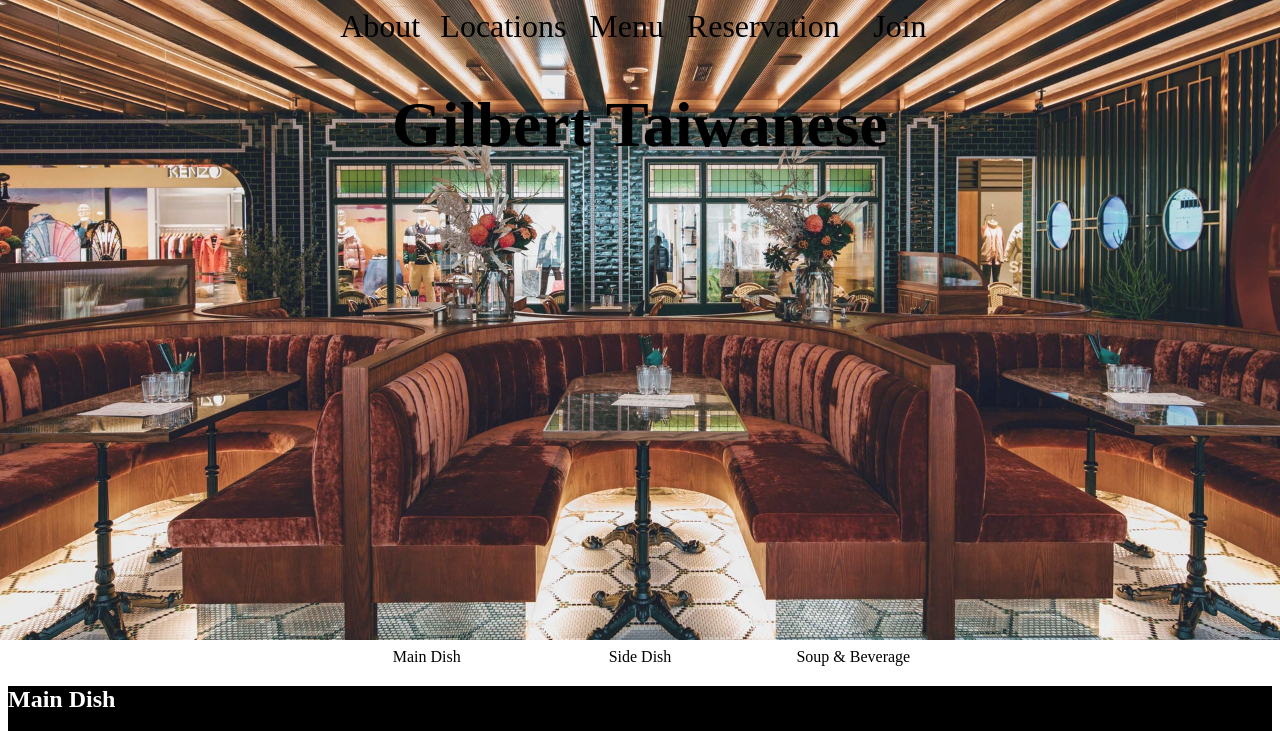
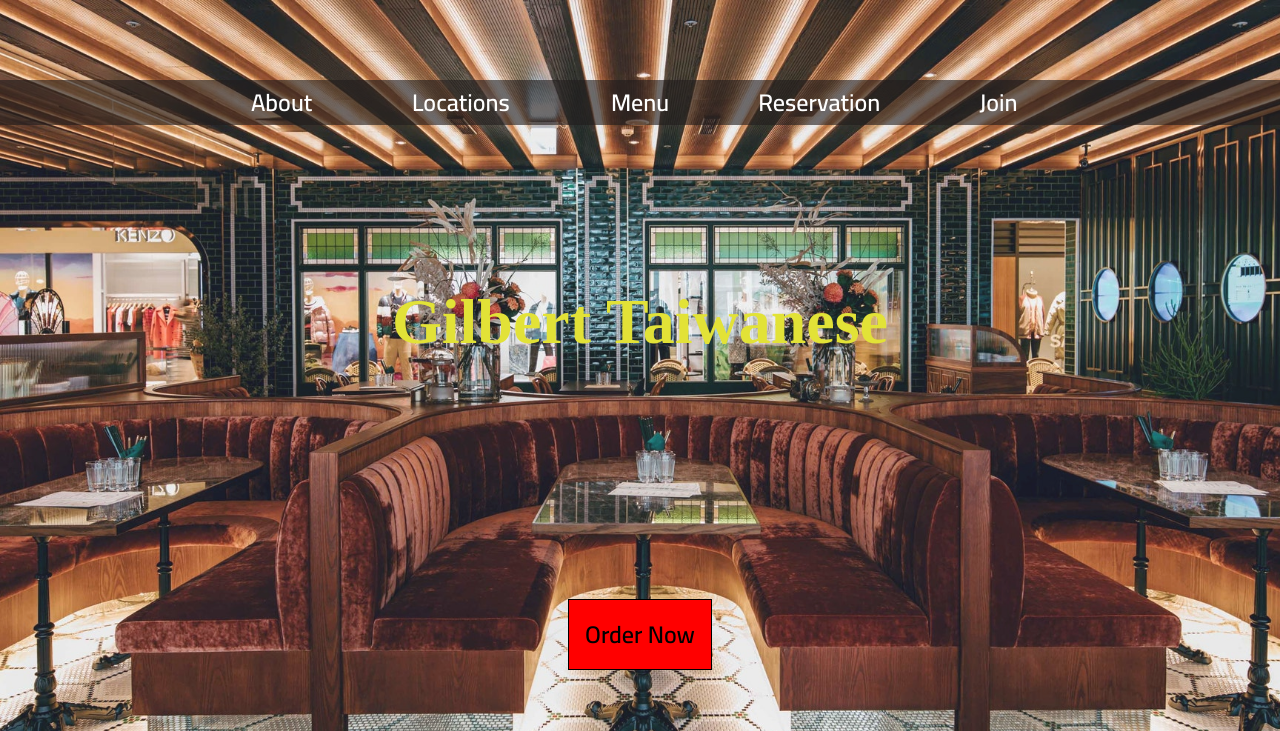
Before and after one commit to HuiChihWang/WebBeginnerProject, a plain HTML site: page beginner_project/restaurant-page/project/index.html in a window 1280 px wide. Shown: the top 731 px of the page. Drawn offline with Linux system fonts and the light colour scheme; a web font is replaced by a local one.

Commit message:
revise header

```diff
--- a/beginner_project/restaurant-page/project/css/font.css
+++ b/beginner_project/restaurant-page/project/css/font.css
@@ -1,8 +1,22 @@
+
+@import url('https://fonts.googleapis.com/css2?family=Cairo:wght@600&family=Holtwood+One+SC&display=swap');
+
 #main-nav{
-    font-size: 2em;
+    font-size: 1.5em;
+    font-family: 'Cairo', sans-serif;
+    color: white;
 }
 
 .title-font {
     font-size: 4em;
     text-align: center;
+    font-family: 'Holtwood One SC', serif;
+    color: rgb(226, 226, 55);
+    /* background-color:rgba(34, 29, 29, 0.616); */
 }
+
+.button {
+    font-size: 1.5em;
+    font-family: 'Cairo', sans-serif;
+    text-align: center;
+}
--- a/beginner_project/restaurant-page/project/css/index.css
+++ b/beginner_project/restaurant-page/project/css/index.css
@@ -1,5 +1,11 @@
+* {
+    margin: 0;
+    padding: 0;
+    box-sizing: border-box;
+}
+
 header {
-    height: 80vh;
+    height: 100vh;
 }
 
 main {
@@ -9,7 +15,7 @@ main {
 
 .header-img {
     width: 100%;
-    height: 80vh;
+    height: 100%;
     position: absolute;
     top: 0;
     left: 0;
@@ -21,25 +27,37 @@ main {
     margin: 0 auto;
 }
 
+header h1 {
+    margin:30vh auto;
+}
 nav {
-    display: flex;
-    text-align: center;
-    margin: 0 auto;
-    justify-content: space-evenly;
+    position: relative;
+    top: 10vh;
+    background-color:rgba(34, 29, 29, 0.616);;
 }
 
-nav div{
+#main-nav div{
     flex: 1;
 }
 
 #main-nav {
-    width:50vw;
+    width:70vw;
+    display: flex;
+    text-align: center;
+    justify-content: space-evenly;
 }
+
 #dish-nav {
     width: 50vw;
 }
 
-
+.button {
+    width: 6em;
+    height:auto;
+    padding: 0.5em 0;
+    border: 1px solid;
+    background-color: red;
+}
 
 
 
--- a/beginner_project/restaurant-page/project/index.html
+++ b/beginner_project/restaurant-page/project/index.html
@@ -4,23 +4,29 @@
     <meta charset="UTF-8" />
     <meta name="viewport" content="width=device-width, initial-scale=1.0" />
     <title>Gilbert Taiwanese</title>
-    <link rel="stylesheet" href="css/index.css">
-    <link rel="stylesheet" href="css/image.css">
-    <link rel="stylesheet" href="css/font.css">
+    <link rel="stylesheet" href="css/index.css" />
+    <link rel="stylesheet" href="css/image.css" />
+    <link rel="stylesheet" href="css/font.css" />
   </head>
   <body>
     <header>
       <div class="header-img"></div>
-      <nav class="h-center" id="main-nav">
+      <nav>
+        <div id="main-nav" class="h-center">
           <div>About</div>
           <div>Locations</div>
           <div>Menu</div>
           <div>Reservation</div>
           <div>Join</div>
+        </div>
       </nav>
       <h1 class="title-font">Gilbert Taiwanese</h1>
+
+      <div class="button h-center">
+        <p class="h-center">Order Now</p>
+        <p></p>
+      </div>
     </header>
-
 
     <nav id="dish-nav">
       <div>Main Dish</div>
@@ -28,11 +34,7 @@
       <div>Soup & Beverage</div>
     </nav>
 
-
     <main>
-
-
-
       <section id="main-dish">
         <h2>Main Dish</h2>
         <div class="menu-grid">
```
Lines whose indentation alone changed are shown as unchanged.
